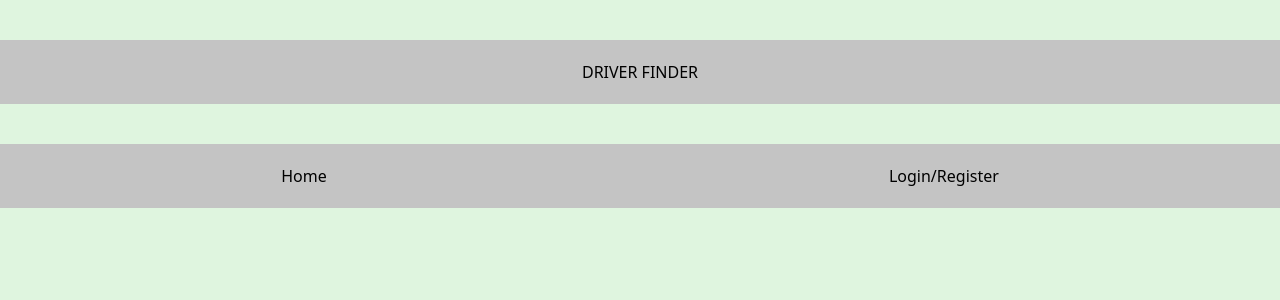
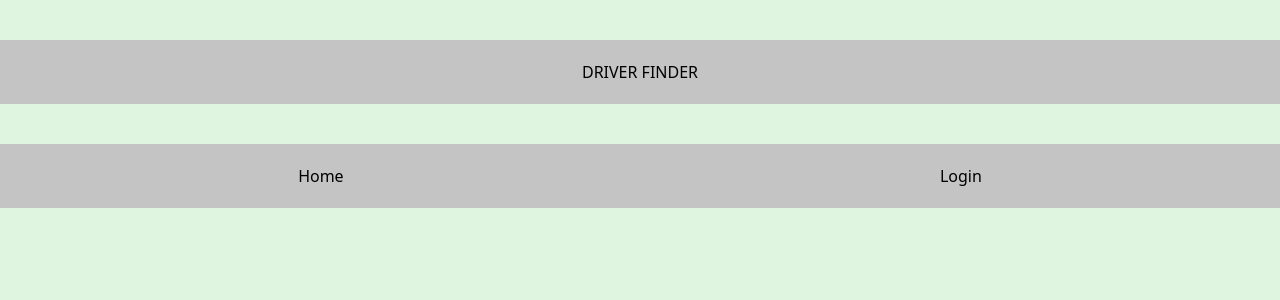
Before and after one commit to TomazzoBr/driverfinder-redux, a React (Create React App) app in the folder df-client/: page / in a window 1280 px wide. Shown: the top 300 px of the page. Built offline with nearby package versions, Linux system fonts and the light colour scheme.

Commit message:
components: added navbar component

```diff
--- a/df-client/src/components/Dashboard/Dashboard.jsx
+++ b/df-client/src/components/Dashboard/Dashboard.jsx
@@ -1,6 +1,7 @@
 // import { useDispatch } from "react-redux";
-import { Routes, Route, Outlet, useLocation } from "react-router-dom";
+import { Routes, Route } from "react-router-dom";
 
+import NavBar from "../NavBar/NavBar.jsx";
 import Home from "../Home/Home.jsx";
 import CompanyHome from "../Company/CompanyHome/CompanyHome.jsx";
 import CompanyJobs from "../Company/CompanyJobs/CompanyJobs.jsx";
@@ -11,7 +12,8 @@ import Register from "../Auth/Register/Register.jsx";
 
 export default function Dashboard() {
   return (
-    <div className="flex w-full h-full content-center">
+    <div className="flex flex-col w-full h-full justify-start items-center">
+      <NavBar />
       <Routes>
         <Route path="/" element={<Home />} />
         <Route path="/company/:id" element={<CompanyHome />} />
--- a/df-client/src/components/Home/Home.jsx
+++ b/df-client/src/components/Home/Home.jsx
@@ -1,13 +1,11 @@
+import { Link } from "react-router-dom";
+
+import NavBar from "../NavBar/NavBar";
+import Login from "../Auth/Login/Login";
+import Register from "../Auth/Register/Register";
+
 export default function Home() {
   return (
-    <div className="flex flex-col w-full h-full justify-start items-center bg-greenPrinc">
-      <div className="flex h-16 w-full mt-10 justify-center items-center bg-greyPrinc">
-        <h1>DRIVER FINDER</h1>
-      </div>
-      <div className="flex h-16 w-full mt-10 justify-around items-center bg-greyPrinc">
-        <p>Home</p>
-        <p>Login/Register</p>
-      </div>
-    </div>
+    <div className="flex flex-col w-full h-full justify-start items-center bg-greenPrinc"></div>
   );
 }
--- a/df-client/src/components/NavBar/NavBar.jsx
+++ b/df-client/src/components/NavBar/NavBar.jsx
@@ -0,0 +1,19 @@
+import { Link } from "react-router-dom";
+
+export default function NavBar() {
+  return (
+    <div className="flex flex-col w-full h-full justify-start items-center bg-greenPrinc">
+      <div className="flex h-16 w-full mt-10 justify-center items-center bg-greyPrinc">
+        <h1>DRIVER FINDER</h1>
+      </div>
+      <div className="flex h-16 w-full mt-10 justify-around items-center bg-greyPrinc">
+        <Link to="/">
+          <p>Home</p>
+        </Link>
+        <Link to="/login">
+          <p>Login</p>
+        </Link>
+      </div>
+    </div>
+  );
+}
```
